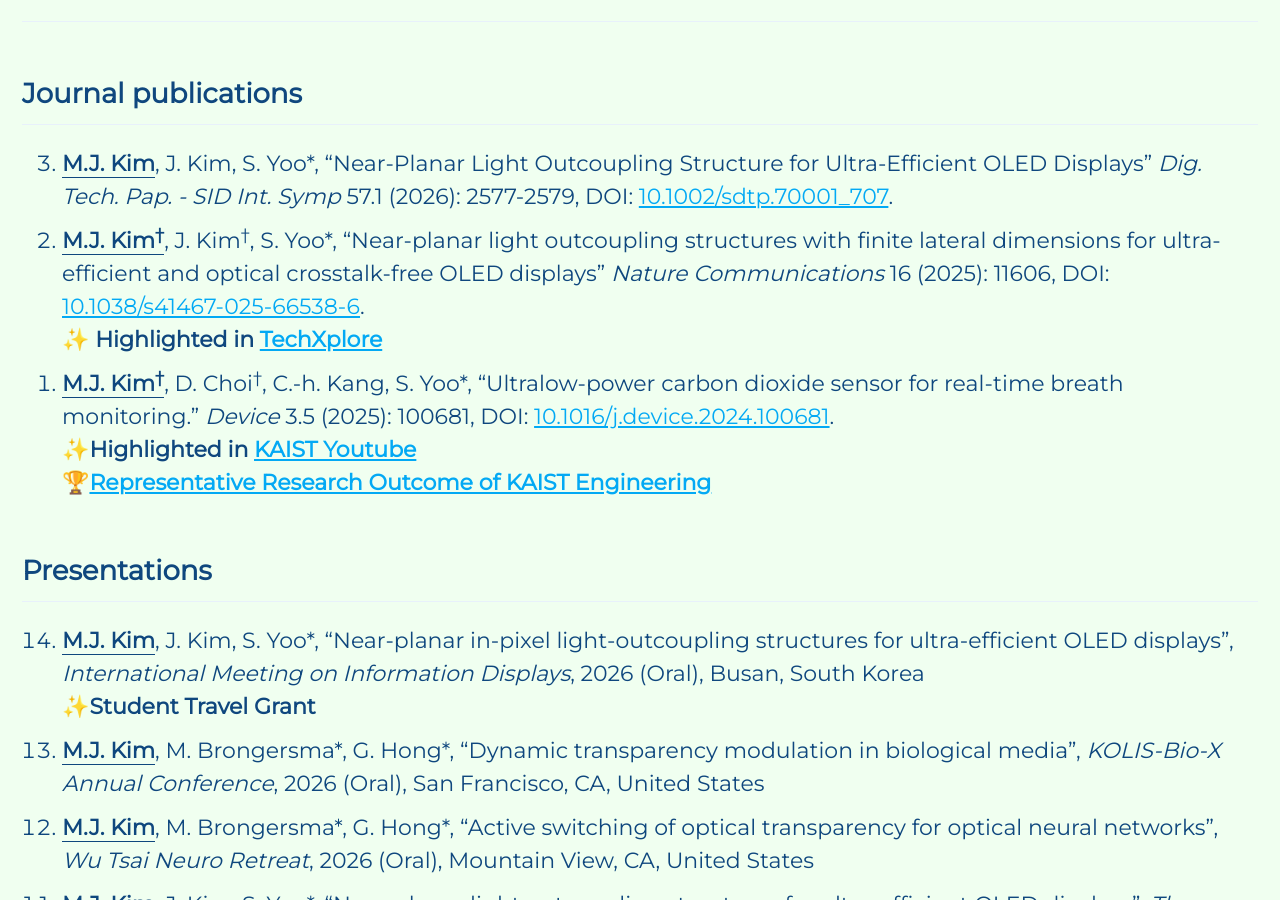
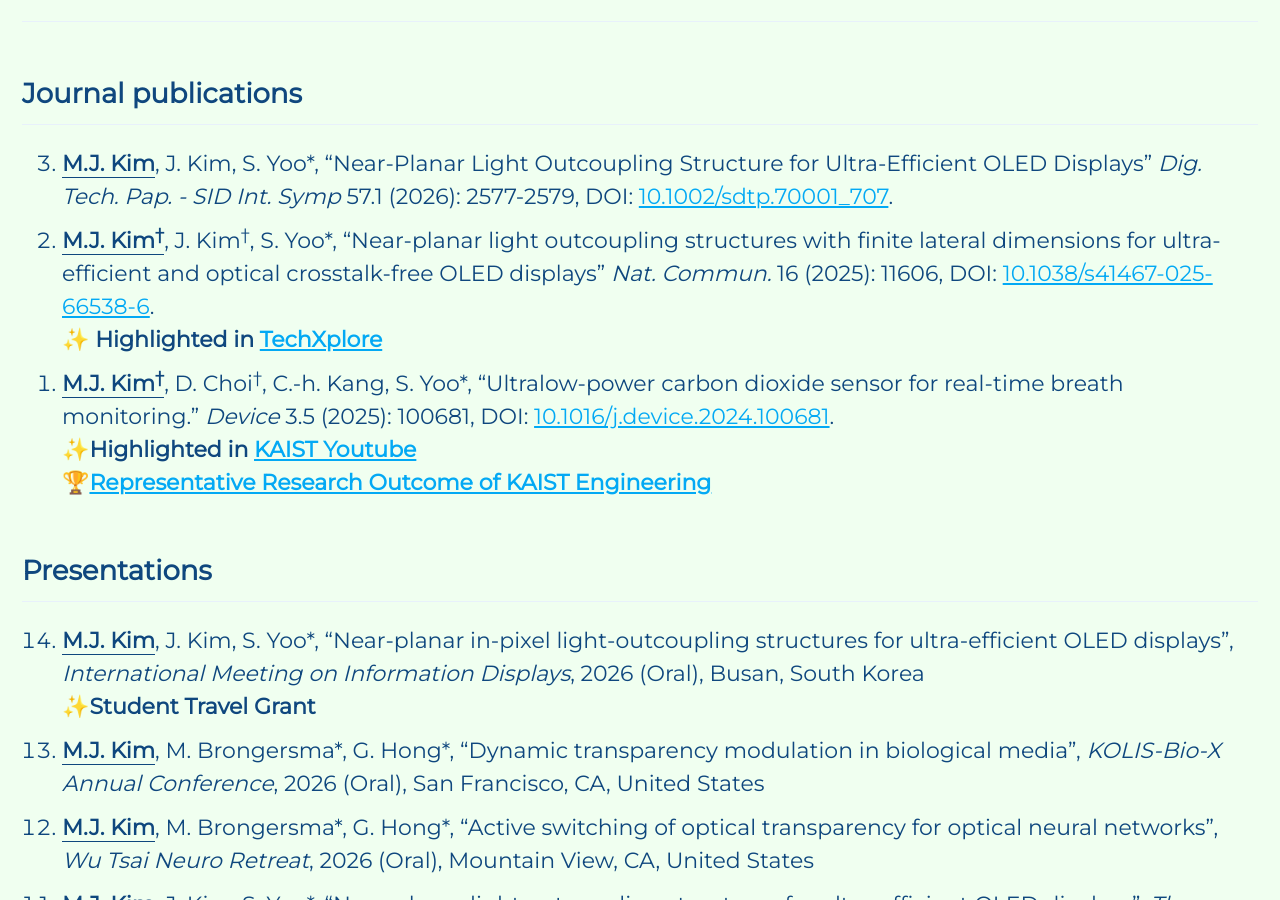
Before and after one commit to mj3259/mj3259.github.io, a Jekyll site: the page built from _pages/projects.md, in a window 1280 px wide and 900 px high, scrolled down 402 px. Built offline with Jekyll 4.4.1, drawn with Linux system fonts in a browser that asks for light colours; cached includes are drawn as plain includes.

Commit message:
Update projects.md

```diff
--- a/_pages/projects.md
+++ b/_pages/projects.md
@@ -39,7 +39,7 @@ feature_row1:
 
 ## Journal publications
 1. **<u>M.J. Kim</u>**, J. Kim, S. Yoo*, "Near-Planar Light Outcoupling Structure for Ultra-Efficient OLED Displays" _Dig. Tech. Pap. - SID Int. Symp_ 57.1 (2026): 2577-2579, DOI: [10.1002/sdtp.70001_707](https://doi.org/10.1002/sdtp.70001_707).
-1. **<u>M.J. Kim<sup>†</sup></u>**, J. Kim<sup>†</sup>, S. Yoo*, "Near-planar light outcoupling structures with finite lateral dimensions for ultra-efficient and optical crosstalk-free OLED displays" _Nature Communications_ 16 (2025): 11606, DOI: [10.1038/s41467-025-66538-6](https://doi.org/10.1038/s41467-025-66538-6).
+1. **<u>M.J. Kim<sup>†</sup></u>**, J. Kim<sup>†</sup>, S. Yoo*, "Near-planar light outcoupling structures with finite lateral dimensions for ultra-efficient and optical crosstalk-free OLED displays" _Nat. Commun._ 16 (2025): 11606, DOI: [10.1038/s41467-025-66538-6](https://doi.org/10.1038/s41467-025-66538-6).
 ✨ __Highlighted in [TechXplore](https://techxplore.com/news/2026-01-oled-screen-brightness-flat-display.html)__
 1. **<u>M.J. Kim<sup>†</sup></u>**, D. Choi<sup>†</sup>, C.-h. Kang, S. Yoo*, "Ultralow-power carbon dioxide sensor for real-time breath monitoring." _Device_ 3.5 (2025): 100681, DOI: [10.1016/j.device.2024.100681](https://doi.org/10.1016/j.device.2024.100681).
 ✨__Highlighted in [KAIST Youtube](https://youtu.be/KZSNnGvKJJ8?si=vjpHWSsmQYhCeVr6)__
```
